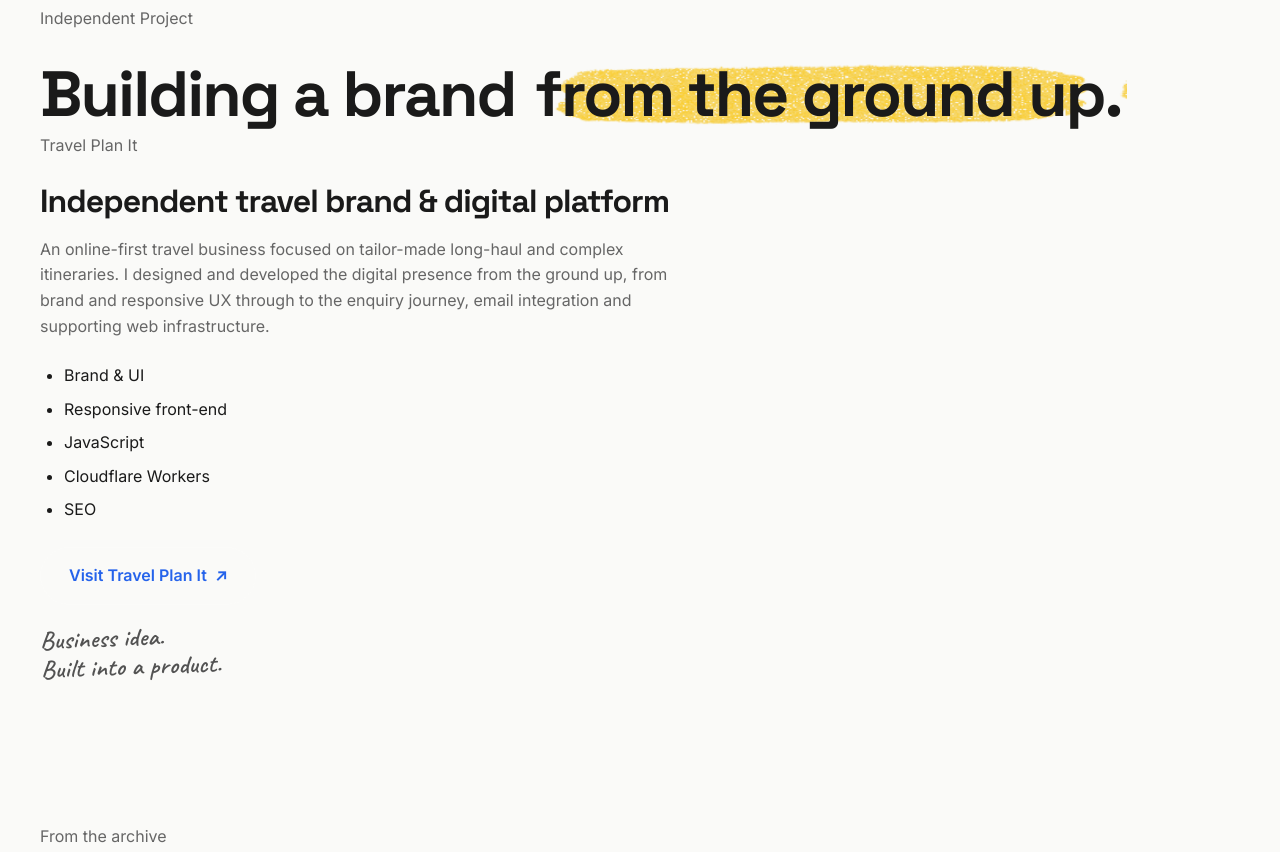
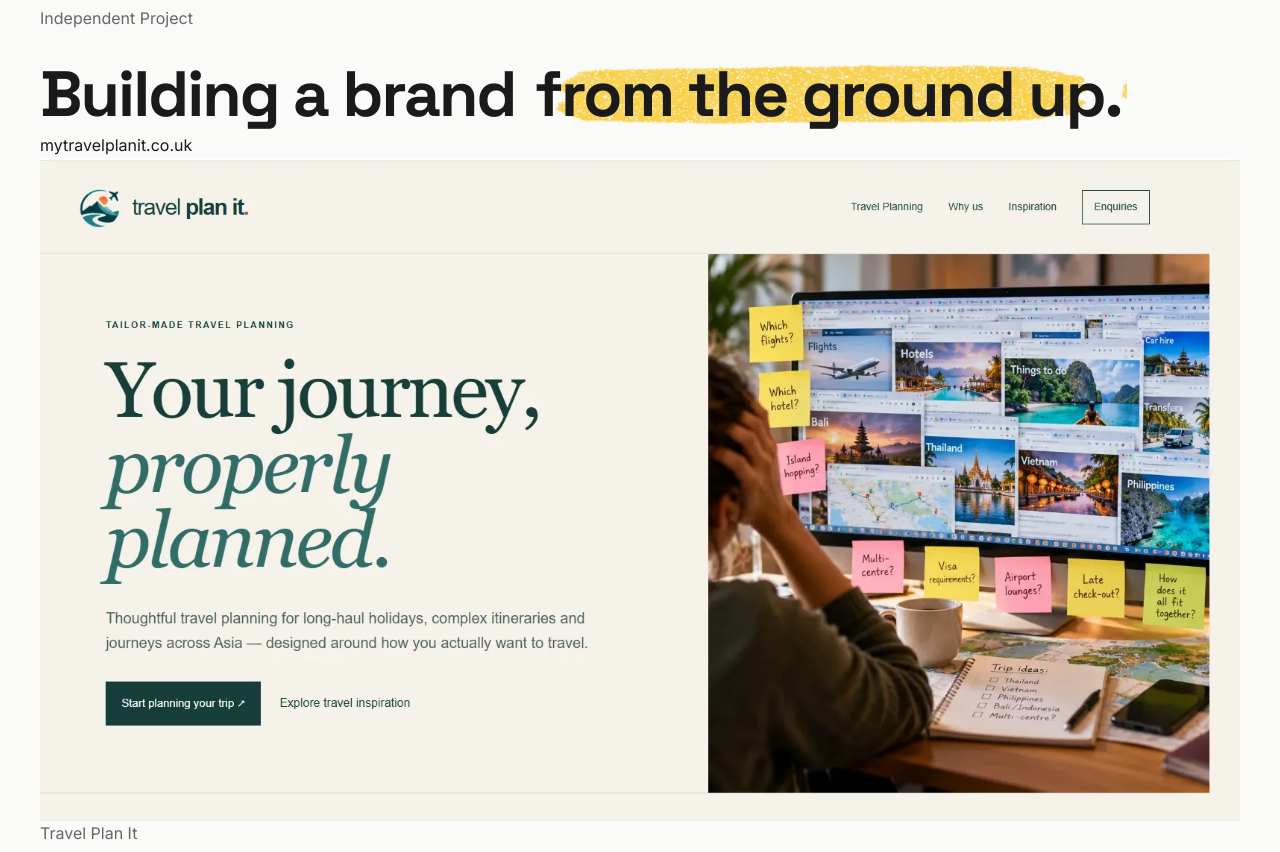
Before and after one commit to rk96884/chinagraph-2026, a website: page pages/portfolio.html in a window 1280 px wide. Shown: the part 4920-5772 px from the top of the page. Drawn offline with Linux system fonts and the light colour scheme.

Commit message:
feat: showcase Travel Plan It in browser frame

```diff
--- a/pages/portfolio.html
+++ b/pages/portfolio.html
@@ -559,6 +559,22 @@
             </header>
 
             <article class="side-project-card">
+                <figure class="side-project-card__visual">
+                    <div class="browser-frame">
+                        <div class="browser-frame__bar" aria-hidden="true">
+                            <span></span>
+                            <span></span>
+                            <span></span>
+                            <div class="browser-frame__address">mytravelplanit.co.uk</div>
+                        </div>
+                        <img class="browser-frame__image"
+                            src="../images/portfolio/travel-plan-it-homepage.webp"
+                            width="1609" height="889"
+                            loading="lazy" decoding="async"
+                            alt="Travel Plan It homepage showing the tailor-made travel planning experience">
+                    </div>
+                </figure>
+
                 <div class="side-project-card__content">
                     <p class="side-project-card__eyebrow">Travel Plan It</p>
 
```
